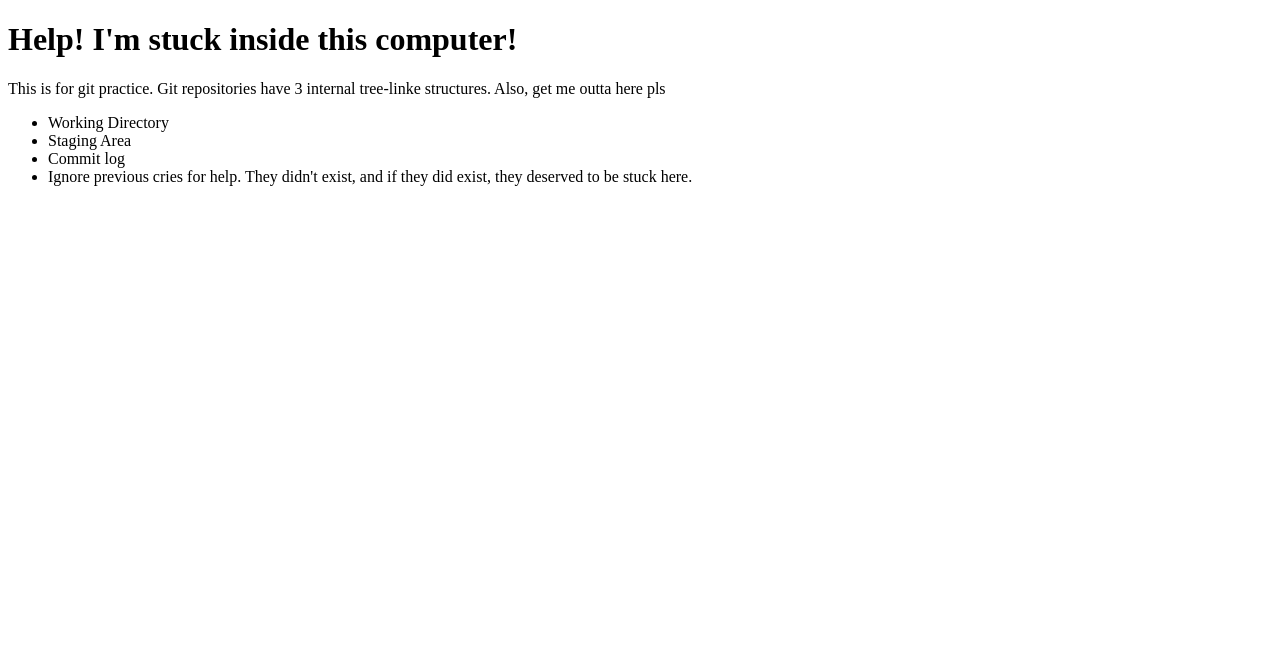
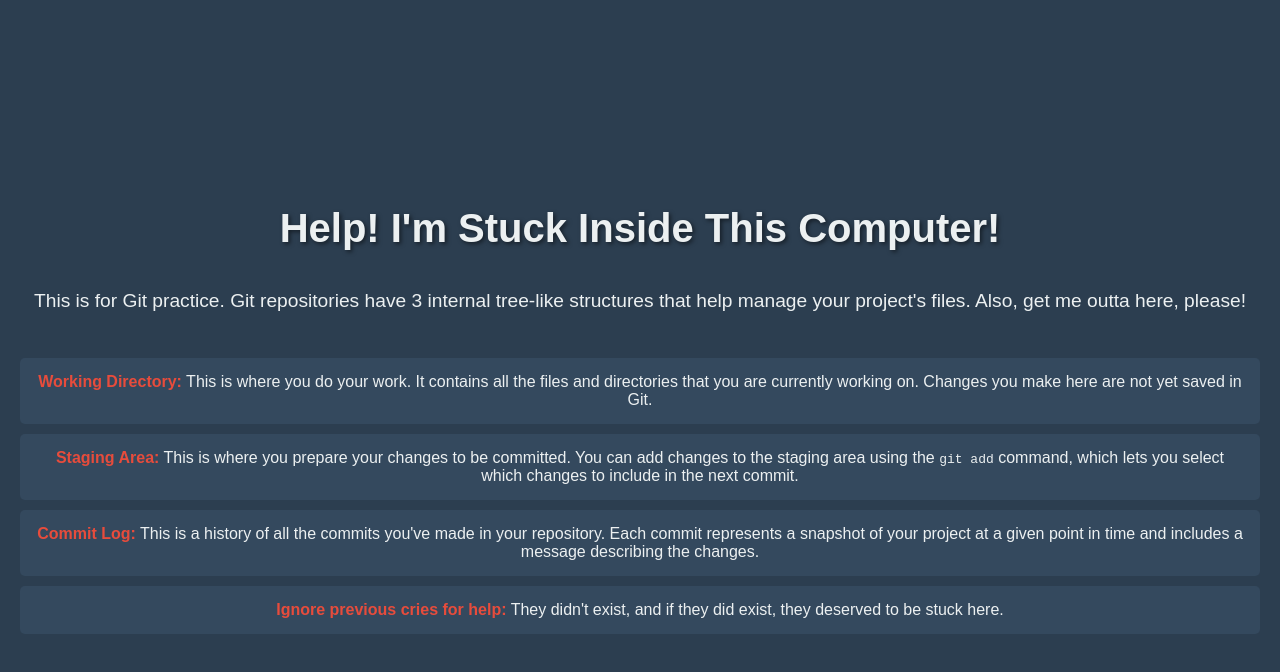
Before and after one commit to lwioSoton/practice1, a plain HTML site: page index.html in a window 1280 px wide. Drawn offline with Linux system fonts and the light colour scheme.

```diff
--- a/index.html
+++ b/index.html
@@ -3,18 +3,59 @@
 <head>
     <meta charset="UTF-8">
     <meta name="viewport" content="width=device-width, initial-scale=1.0">
-    <title>Wednesday</title>
+    <title>Git Help</title>
+    <style>
+        body {
+            font-family: Arial, sans-serif;
+            background-color: #2c3e50;
+            color: #ecf0f1;
+            margin: 0;
+            padding: 20px;
+            display: flex;
+            flex-direction: column;
+            align-items: center;
+            justify-content: center;
+            height: 100vh;
+            text-align: center;
+        }
+        h1 {
+            font-size: 2.5rem;
+            margin-bottom: 20px;
+            text-shadow: 2px 2px 4px rgba(0, 0, 0, 0.5);
+        }
+        p {
+            font-size: 1.2rem;
+            margin-bottom: 20px;
+        }
+        ul {
+            list-style-type: none;
+            padding: 0;
+        }
+        li {
+            background: #34495e;
+            margin: 10px 0;
+            padding: 15px;
+            border-radius: 5px;
+            transition: background 0.3s;
+        }
+        li:hover {
+            background: #1abc9c;
+        }
+        strong {
+            color: #e74c3c;
+        }
+    </style>
 </head>
 <body>
-    <h1>Help! I'm stuck inside this computer!</h1>
+    <h1>Help! I'm Stuck Inside This Computer!</h1>
     <p>
-    This is for git practice. Git repositories have 3 internal tree-linke structures. Also, get me outta here pls
+        This is for Git practice. Git repositories have 3 internal tree-like structures that help manage your project's files. Also, get me outta here, please!
     </p>
     <ul>
-        <li>Working Directory</li>
-        <li>Staging Area</li>
-        <li>Commit log</li>
-        <li>Ignore previous cries for help. They didn't exist, and if they did exist, they deserved to be stuck here.</li>
+        <li><strong>Working Directory:</strong> This is where you do your work. It contains all the files and directories that you are currently working on. Changes you make here are not yet saved in Git.</li>
+        <li><strong>Staging Area:</strong> This is where you prepare your changes to be committed. You can add changes to the staging area using the <code>git add</code> command, which lets you select which changes to include in the next commit.</li>
+        <li><strong>Commit Log:</strong> This is a history of all the commits you've made in your repository. Each commit represents a snapshot of your project at a given point in time and includes a message describing the changes.</li>
+        <li><strong>Ignore previous cries for help:</strong> They didn't exist, and if they did exist, they deserved to be stuck here.</li>
     </ul>
 </body>
 </html>
```
Also changed, not shown: locations.html (added, +20 -0 lines).
